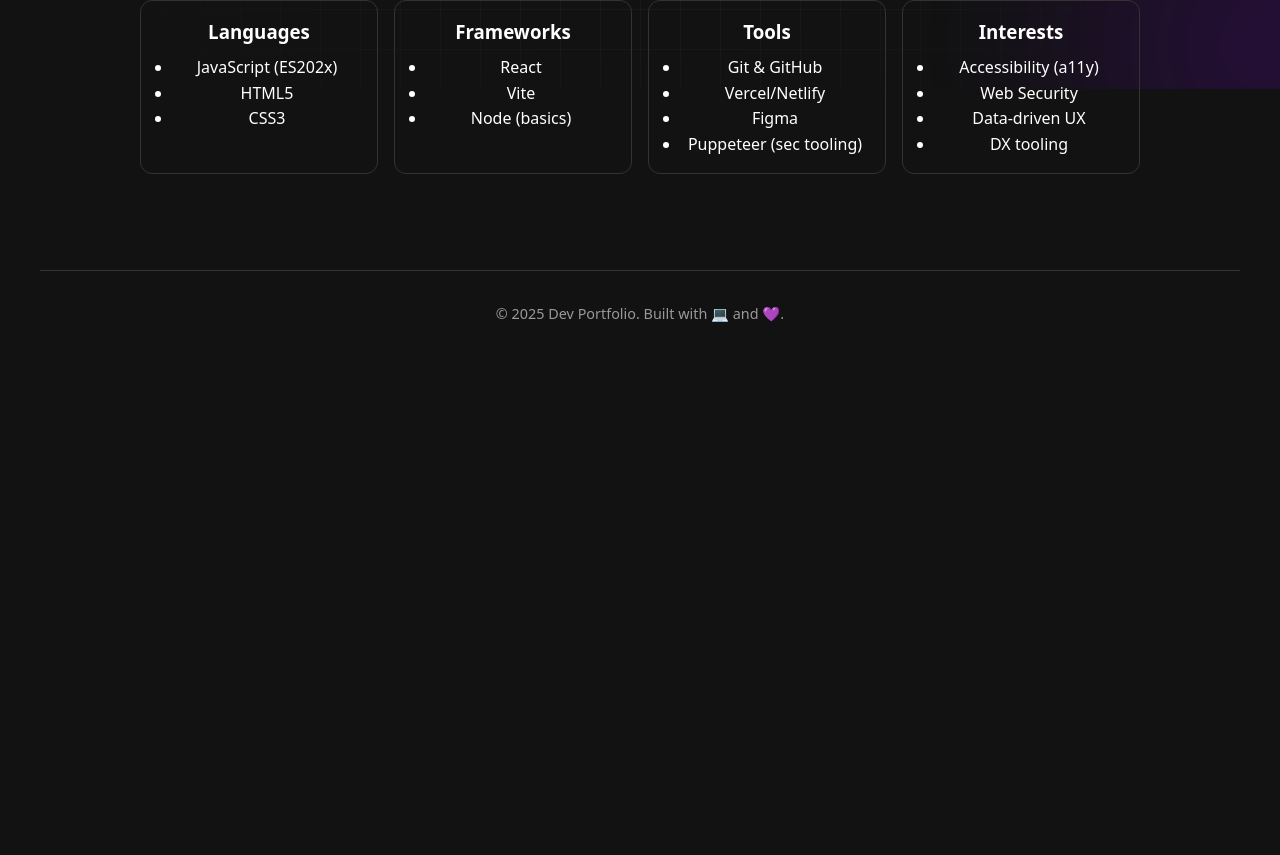
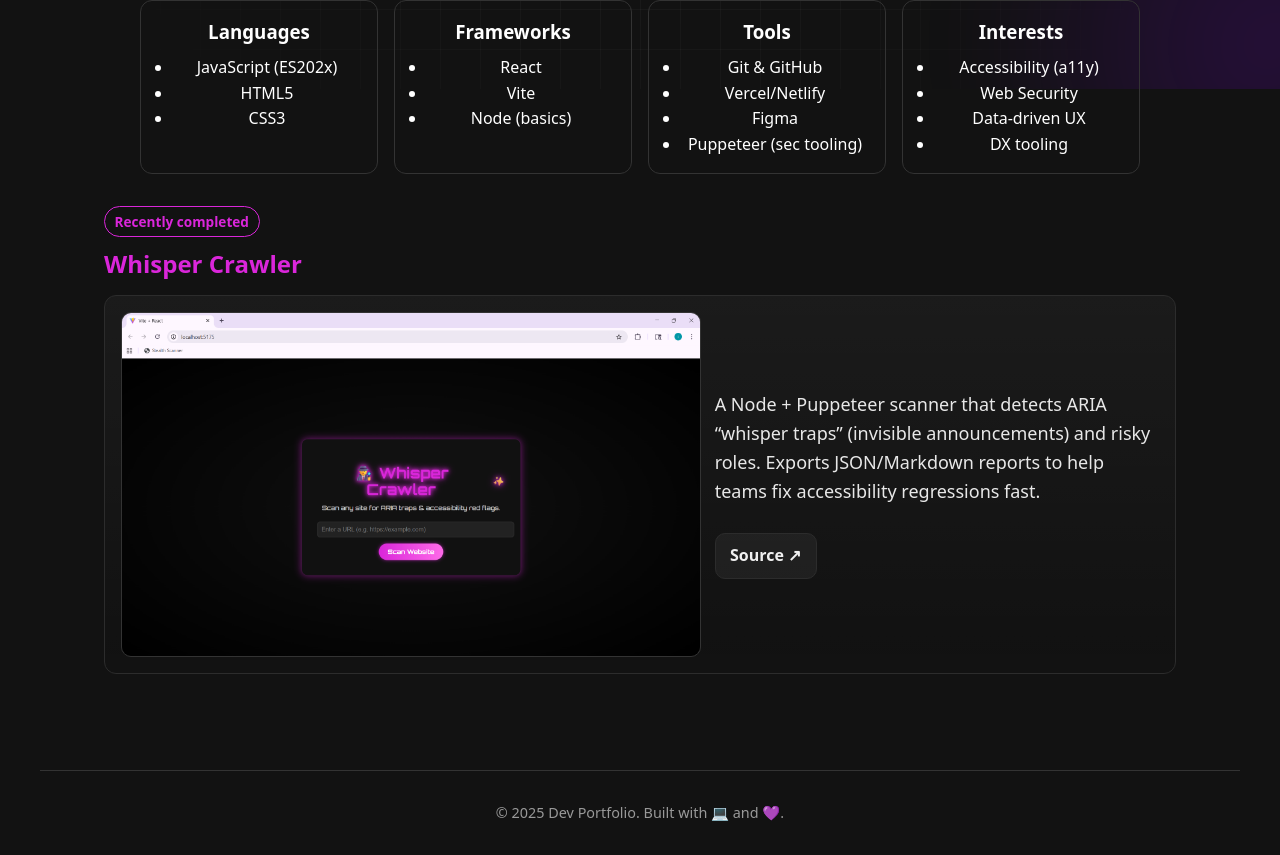
Before and after one commit to notsprinkles/dev_portfolio, a React (Vite) app: page / in a window 1280 px wide. Shown: the part 711-1566 px from the top of the page. Before the commit the page ends 1066 px from the top, so only its background shows below. Built offline with nearby package versions, Linux system fonts and the light colour scheme.

Commit message:
feat(home): add Recently Completed project (Whisper Crawler)

```diff
--- /dev/null
+++ b/src/components/RecentProject.jsx
@@ -0,0 +1,36 @@
+import '../styles/RecentProject.css';
+
+export default function RecentProject({
+  title,
+  blurb,
+  image = '/assets/whisper-crawler.png',
+  repo = 'https://github.com/notsprinkles/whisper-crawler',
+  demo,
+}) {
+  return (
+    <section className="recent" aria-labelledby="recent-title">
+      <span className="badge">Recently completed</span>
+      <h2 id="recent-title" className="recent-title">{title}</h2>
+
+      <div className="recent-card">
+        <img
+          className="recent-image"
+          src={image}
+          alt={`${title} preview`}
+          loading="lazy"
+          width="640"
+          height="360"
+        />
+        <div className="recent-content">
+          <p className="recent-blurb">{blurb}</p>
+          <div className="recent-actions">
+            <a className="btn" href={repo} target="_blank" rel="noopener noreferrer">Source ↗</a>
+            {demo && (
+              <a className="btn primary" href={demo} target="_blank" rel="noopener noreferrer">Live Demo ↗</a>
+            )}
+          </div>
+        </div>
+      </div>
+    </section>
+  );
+}
--- a/src/pages/HomePage.jsx
+++ b/src/pages/HomePage.jsx
@@ -1,13 +1,23 @@
 import '../styles/HomePage.css';
 import Hero from '../components/Hero';
 import Skills from '../components/Skills';
+import RecentProject from '../components/RecentProject.jsx';
 import Reveal from '../components/Reveal';
 
 function HomePage() {
   return (
-   <div className="home-page">
-        <Reveal><Hero /></Reveal>
-        <Reveal delay={120}><Skills /></Reveal>
+    <div className="home-page">
+      <Reveal><Hero /></Reveal>
+      <Reveal delay={120}><Skills /></Reveal>
+
+      <Reveal delay={200}>
+        <RecentProject
+          title="Whisper Crawler"
+          blurb="A Node + Puppeteer scanner that detects ARIA “whisper traps” (invisible announcements) and risky roles. Exports JSON/Markdown reports to help teams fix accessibility regressions fast."
+          repo="https://github.com/notsprinkles"
+          image="/assets/whisper-crawler.png"
+        />
+      </Reveal>
     </div>
   );
 }
--- a/src/styles/Header.css
+++ b/src/styles/Header.css
@@ -44,7 +44,6 @@
 }
 
 
-/* Animated underline */
 .nav a::after {
   content: "";
   position: absolute;
--- /dev/null
+++ b/src/styles/RecentProject.css
@@ -0,0 +1,51 @@
+.recent {
+  margin: 2rem auto 0;
+  max-width: 1100px;
+  padding: 0 1rem;
+  text-align: left;
+}
+
+.badge {
+  display: inline-block;
+  border: 1px solid var(--accent, #da26da);
+  color: var(--accent, #da26da);
+  border-radius: 999px;
+  padding: 0.2rem 0.6rem;
+  font-weight: 700;
+  font-size: 0.85rem;
+  margin-bottom: 0.5rem;
+}
+
+.recent-title {
+  margin: 0 0 0.75rem;
+  color: var(--accent, #da26da);
+}
+
+.recent-card {
+  display: grid;
+  grid-template-columns: 1.3fr 1fr;
+  gap: 1rem;
+  border: 1px solid var(--border, #2c2c2c);
+  background: linear-gradient(180deg, var(--card, rgba(255,255,255,0.04)), transparent);
+  border-radius: var(--radius, 12px);
+  padding: 1rem;
+  align-items: center;
+}
+
+.recent-image {
+  width: 100%;
+  height: auto;
+  border-radius: 10px;
+  border: 1px solid #333;
+  object-fit: cover;
+  background: #222;
+}
+
+.recent-content { display: grid; gap: 0.75rem; }
+.recent-blurb { margin: 0; opacity: 0.92; }
+
+.recent-actions { display: flex; gap: 0.6rem; flex-wrap: wrap; }
+
+@media (max-width: 900px) {
+  .recent-card { grid-template-columns: 1fr; }
+}
```
